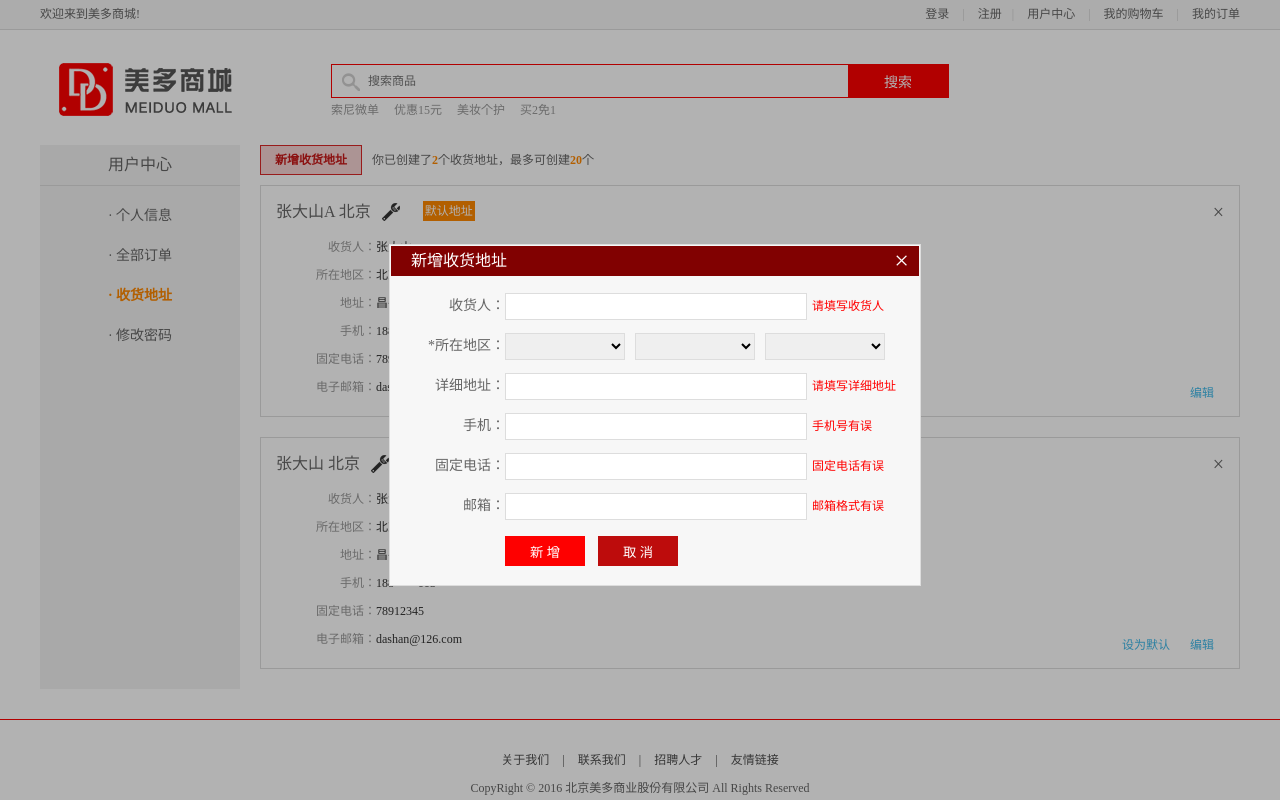
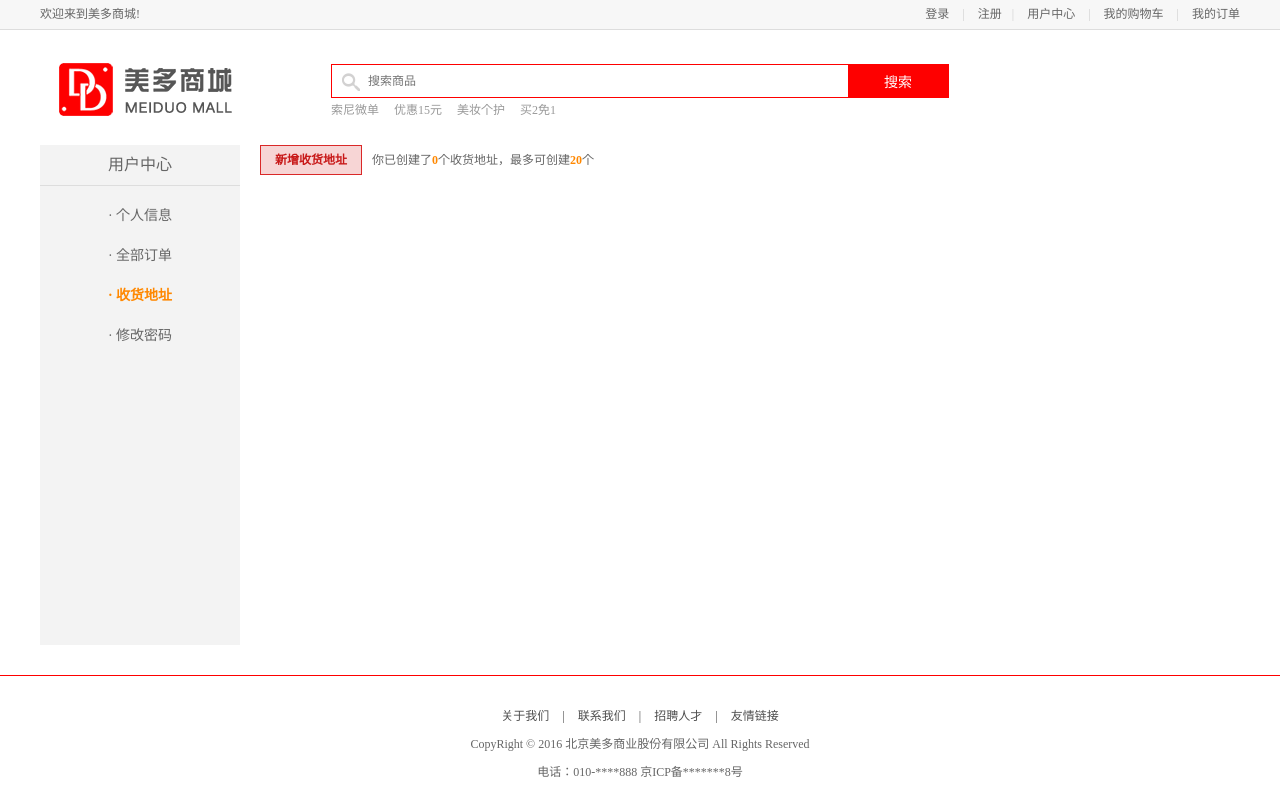
Before and after one commit to 921957877/meiduo_mall, a Django app: page /addresses/ in a window 1280 px wide. Run offline with Django 3.2, Linux system fonts and the light colour scheme; a user stored in the database is signed in; tables that the repository leaves empty hold one stand-in row (values such as "Sample post"); lists and menus that the app fills with data are empty; parts of the project's set-up code (start-up, migrations or seed data) failed here and were passed over.

Commit message:
展示地址功能实现

```diff
--- a/meiduo_mall/meiduo_mall/apps/users/urls.py
+++ b/meiduo_mall/meiduo_mall/apps/users/urls.py
@@ -14,4 +14,5 @@ urlpatterns = [
     url(r'^emails/$', views.EmailView.as_view()),  # 添加邮箱
     url(r'^emails/verification/$', views.VerifyEmailView.as_view()),  # 验证邮箱
     url(r'^addresses/$', views.AddressView.as_view(), name='address'),  # 收货地址
+    url(r'^addresses/create/$', views.CreateAddressView.as_view()),  # 新增收货地址
 ]
--- a/meiduo_mall/meiduo_mall/apps/users/views.py
+++ b/meiduo_mall/meiduo_mall/apps/users/views.py
@@ -10,19 +10,113 @@ from django.views import View
 
 from meiduo_mall.utils.response_code import RETCODE
 from meiduo_mall.utils.views import LoginRequiredMixin, LoginRequiredJsonMixin
-from .models import User
+from .models import User, Address
 from django_redis import get_redis_connection
 import logging
 
 logger = logging.getLogger('django')
 
 
+class CreateAddressView(LoginRequiredJsonMixin, View):
+    """新增地址"""
+    def post(self, request):
+        """实现新增地址逻辑"""
+        # 获取地址个数
+        count = request.user.addresses.count()
+        # 判断是否超过地址上限,最多20个
+        if count >= 20:
+            return http.JsonResponse({'code': RETCODE.THROTTLINGERR, 'errmsg': '地址数量超上限'})
+        # 获取参数
+        json_str = request.body.decode()
+        json_dict = json.loads(json_str)
+        receiver = json_dict.get('receiver')
+        province_id = json_dict.get('province_id')
+        city_id = json_dict.get('city_id')
+        district_id = json_dict.get('district_id')
+        place = json_dict.get('place')
+        mobile = json_dict.get('mobile')
+        tel = json_dict.get('tel')
+        email = json_dict.get('email')
+        # 校验参数
+        if not all([receiver, province_id, city_id, district_id, place, mobile]):
+            return http.HttpResponseForbidden('缺少必传参数')
+        if not re.match(r'^1[345789]\d{9}$', mobile):
+            return http.HttpResponseForbidden('手机号格式不正确')
+        if tel:
+            if not re.match(r'^(0[0-9]{2,3}-)?([2-9][0-9]{6,7})+(-[0-9]{1,4})?$', tel):
+                return http.HttpResponseForbidden('固定电话格式不正确')
+        if email:
+            if not re.match(r'^[a-z0-9][\w\.\-]*@[a-z0-9\-]+(\.[a-z]{2,5}){1,2}$', email):
+                return http.HttpResponseForbidden('邮箱格式不正确')
+        # 保存地址信息到数据库
+        try:
+            address = Address.objects.create(
+                user=request.user,
+                province_id=province_id,
+                city_id=city_id,
+                district_id=district_id,
+                title=receiver,
+                receiver=receiver,
+                place=place,
+                mobile=mobile,
+                tel=tel,
+                email=email
+            )
+            # 判断有没有设置默认地址
+            if not request.user.default_address:
+                request.user.default_address = address
+                request.user.save()
+        except Exception as e:
+            logger.error(e)
+            return http.JsonResponse({'code': RETCODE.DBERR, 'errmsg': '新增地址出错'})
+        # 保存地址信息成功,将地址信息响应给前端
+        address_dict = {
+            'id': address.id,
+            'title': address.title,
+            'receiver': address.receiver,
+            'province': address.province.name,
+            'city': address.city.name,
+            'district': address.district.name,
+            'place': address.place,
+            'mobile': address.mobile,
+            'tel': address.tel,
+            'email': address.email
+        }
+        return http.JsonResponse({'code': RETCODE.OK, 'errmsg': 'ok', 'address': address_dict})
+
+
 class AddressView(LoginRequiredMixin, View):
     """用户收货地址"""
-
     def get(self, request):
         """提供收货地址页面"""
-        return render(request, 'user_center_site.html')
+        # 1.获取用户所有的地址
+        addresses = Address.objects.filter(user=request.user, is_delete=False)
+        # 创建空的列表
+        address_dict_list = []
+        # 遍历地址
+        for address in addresses:
+            address_dict = {
+                'id': address.id,
+                'province': address.province.name,
+                'city': address.city.name,
+                'district': address.district.name,
+                'title': address.title,
+                'receiver': address.receiver,
+                'place': address.place,
+                'mobile': address.mobile,
+                'tel': address.tel,
+                'email': address.email
+            }
+            # 把默认地址排在最前面显示
+            if request.user.default_address.id == address.id:
+                address_dict_list.insert(0, address_dict)
+            else:
+                address_dict_list.append(address_dict)
+        context = {
+            'default_address_id': request.user.default_address_id,
+            'addresses': address_dict_list
+        }
+        return render(request, 'user_center_site.html', context)
 
 
 class VerifyEmailView(View):
--- a/meiduo_mall/meiduo_mall/templates/user_center_site.html
+++ b/meiduo_mall/meiduo_mall/templates/user_center_site.html
@@ -4,11 +4,12 @@
 <head>
     <meta http-equiv="Content-Type" content="text/html;charset=UTF-8">
     <title>美多商城-用户中心</title>
-    <link rel="stylesheet" type="text/css" href="../static/css/reset.css">
-    <link rel="stylesheet" type="text/css" href="../static/css/main.css">
-    <script type="text/javascript" src="../static/js/host.js"></script>
-    <script type="text/javascript" src="../static/js/vue-2.5.16.js"></script>
-    <script type="text/javascript" src="../static/js/axios-0.18.0.min.js"></script>
+    <link rel="stylesheet" type="text/css" href="{{ static('css/reset.css') }}">
+    <link rel="stylesheet" type="text/css" href="{{ static('css/main.css') }}">
+    <script type="text/javascript" src="{{ static('js/jquery-1.12.4.min.js') }}"></script>
+    <script type="text/javascript" src="{{ static('js/host.js') }}"></script>
+    <script type="text/javascript" src="{{ static('js/vue-2.5.16.js') }}"></script>
+    <script type="text/javascript" src="{{ static('js/axios-0.18.0.min.js') }}"></script>
 </head>
 <body>
 <div id="app" v-cloak>
@@ -64,48 +65,49 @@
         </div>
         <div class="right_content clearfix">
             <div class="site_top_con">
-                <a href="javascript:;">新增收货地址</a>
-                <span>你已创建了<b>2</b>个收货地址，最多可创建<b>20</b>个</span>
+                <a @click="show_add_site">新增收货地址</a>
+                <span>你已创建了<b>[[ addresses.length ]]</b>个收货地址，最多可创建<b>20</b>个</span>
             </div>
-            <div class="site_con">
+            <div class="site_con" v-for="(address, index) in addresses">
                 <div class="site_title">
-                    <h3>张大山A 北京</h3>
+                    <h3>[[ address.title ]]</h3>
                     <a href="javascript:;" class="edit_icon"></a>
-                    <em>默认地址</em>
+                    <em v-if="address.id===default_address_id">默认地址</em>
                     <span class="del_site">×</span>
                 </div>
                 <ul class="site_list">
-                    <li><span>收货人：</span><b>张大山</b></li>
-                    <li><span>所在地区：</span><b>北京昌平区六环内</b></li>
-                    <li><span>地址：</span><b>昌平区天通苑北二区36栋</b></li>
-                    <li><span>手机：</span><b>188****0001</b></li>
-                    <li><span>固定电话：</span><b>78912345</b></li>
-                    <li><span>电子邮箱：</span><b>dashan@126.com</b></li>
+                    <li><span>收货人：</span><b>[[ address.receiver ]]</b></li>
+                    <li><span>所在地区：</span><b>[[ address.province ]] [[address.city]] [[ address.district ]]</b></li>
+                    <li><span>地址：</span><b>[[ address.place ]]</b></li>
+                    <li><span>手机：</span><b>[[ address.mobile ]]</b></li>
+                    <li><span>固定电话：</span><b>[[ address.tel ]]</b></li>
+                    <li><span>电子邮箱：</span><b>[[ address.email ]]</b></li>
                 </ul>
                 <div class="down_btn">
+                    <a v-if="address.id!=default_address_id">设为默认</a>
                     <a href="javascript:;" class="edit_icon">编辑</a>
                 </div>
             </div>
 
-            <div class="site_con">
-                <div class="site_title">
-                    <h3>张大山 北京</h3>
-                    <a href="javascript:;" class="edit_icon"></a>
-                    <span class="del_site">×</span>
-                </div>
-                <ul class="site_list">
-                    <li><span>收货人：</span><b>张大山</b></li>
-                    <li><span>所在地区：</span><b>北京昌平区六环内</b></li>
-                    <li><span>地址：</span><b>昌平区天通苑北二区36栋</b></li>
-                    <li><span>手机：</span><b>188****003</b></li>
-                    <li><span>固定电话：</span><b>78912345</b></li>
-                    <li><span>电子邮箱：</span><b>dashan@126.com</b></li>
-                </ul>
-                <div class="down_btn">
-                    <a href="javascript:;" class="set_default">设为默认</a>
-                    <a href="javascript:;" class="edit_icon">编辑</a>
-                </div>
-            </div>
+{#            <div class="site_con">#}
+{#                <div class="site_title">#}
+{#                    <h3>张大山 北京</h3>#}
+{#                    <a href="javascript:;" class="edit_icon"></a>#}
+{#                    <span class="del_site">×</span>#}
+{#                </div>#}
+{#                <ul class="site_list">#}
+{#                    <li><span>收货人：</span><b>张大山</b></li>#}
+{#                    <li><span>所在地区：</span><b>北京昌平区六环内</b></li>#}
+{#                    <li><span>地址：</span><b>昌平区天通苑北二区36栋</b></li>#}
+{#                    <li><span>手机：</span><b>188****003</b></li>#}
+{#                    <li><span>固定电话：</span><b>78912345</b></li>#}
+{#                    <li><span>电子邮箱：</span><b>dashan@126.com</b></li>#}
+{#                </ul>#}
+{#                <div class="down_btn">#}
+{#                    <a href="javascript:;" class="set_default">设为默认</a>#}
+{#                    <a href="javascript:;" class="edit_icon">编辑</a>#}
+{#                </div>#}
+{#            </div>#}
         </div>
     </div>
     <div class="footer">
@@ -122,17 +124,18 @@
         <p>电话：010-****888 京ICP备*******8号</p>
     </div>
 
-    <div class="pop_con">
+    <div class="pop_con" v-show="is_show_edit">
         <div class="site_con site_pop">
             <div class="site_pop_title">
-                <h3>新增收货地址</h3>
-                <a href="javascript:;">×</a>
+                <h3 v-if="editing_address_index">编辑收货地址</h3>
+                <h3 v-else>新增收货地址</h3>
+                <a @click="is_show_edit=false">×</a>
             </div>
             <form>
                 <div class="form_group">
-                    <label>收货人：</label>
-                    <input type="text" name="receiver" class="receiver">
-                    <span class="receiver_error">请填写收货人</span>
+                    <label>*收货人：</label>
+                    <input v-model="form_address.receiver" @blur="check_receiver" type="text" class="receiver">
+                    <span v-show="error_receiver" class="receiver_error">请填写收件人</span>
                 </div>
                 <div class="form_group">
                     <label>*所在地区：</label>
@@ -147,27 +150,27 @@
                     </select>
                 </div>
                 <div class="form_group">
-                    <label>详细地址：</label>
-                    <input type="text" name="place" class="place">
-                    <span class="place_error">请填写详细地址</span>
+                    <label>*详细地址：</label>
+                    <input v-model="form_address.place" @blur="check_place" type="text" class="place">
+                    <span v-show="error_place" class="place_error">请填写地址信息</span>
                 </div>
                 <div class="form_group">
-                    <label>手机：</label>
-                    <input type="text" name="mobile" class="mobile">
-                    <span class="mobile_error">手机号有误</span>
+                    <label>*手机：</label>
+                    <input v-model="form_address.mobile" @blur="check_mobile" type="text" class="mobile">
+                    <span v-show="error_mobile" class="mobile_error">手机信息有误</span>
                 </div>
                 <div class="form_group">
                     <label>固定电话：</label>
-                    <input type="text" name="tel" class="tel">
-                    <span class="tel_error">固定电话有误</span>
+                    <input v-model="form_address.tel" @blur="check_tel" type="text" class="tel">
+                    <span v-show="error_tel" class="tel_error">固定电话有误</span>
                 </div>
                 <div class="form_group">
                     <label>邮箱：</label>
-                    <input type="text" name="email" class="email">
-                    <span class="email_error">邮箱格式有误</span>
+                    <input v-model="form_address.email" @blur="check_email" type="text" class="email">
+                    <span v-show="error_email" class="email_error">邮箱信息有误</span>
                 </div>
-                <input type="button" name="" value="新 增" class="info_submit">
-                <input type="reset" name="" value="取 消" class="info_submit info_reset">
+                <input @click="save_address" type="button" name="" value="保 存" class="info_submit">
+                <input @click="is_show_edit=false" type="reset" name="" value="取 消" class="info_submit info_reset">
             </form>
         </div>
         <div class="mask"></div>
@@ -186,6 +189,11 @@
         <div class="mask"></div>
     </div>
 </div>
+<script type="text/javascript">
+    let addresses = {{ addresses | safe }};
+    let default_address_id = {{ user.default_address_id }};
+</script>
+<script type="text/javascript" src="{{ static('js/common.js') }}"></script>
 <script type="text/javascript" src="{{ static('js/user_center_site.js') }}"></script>
 </body>
 </html>
```
